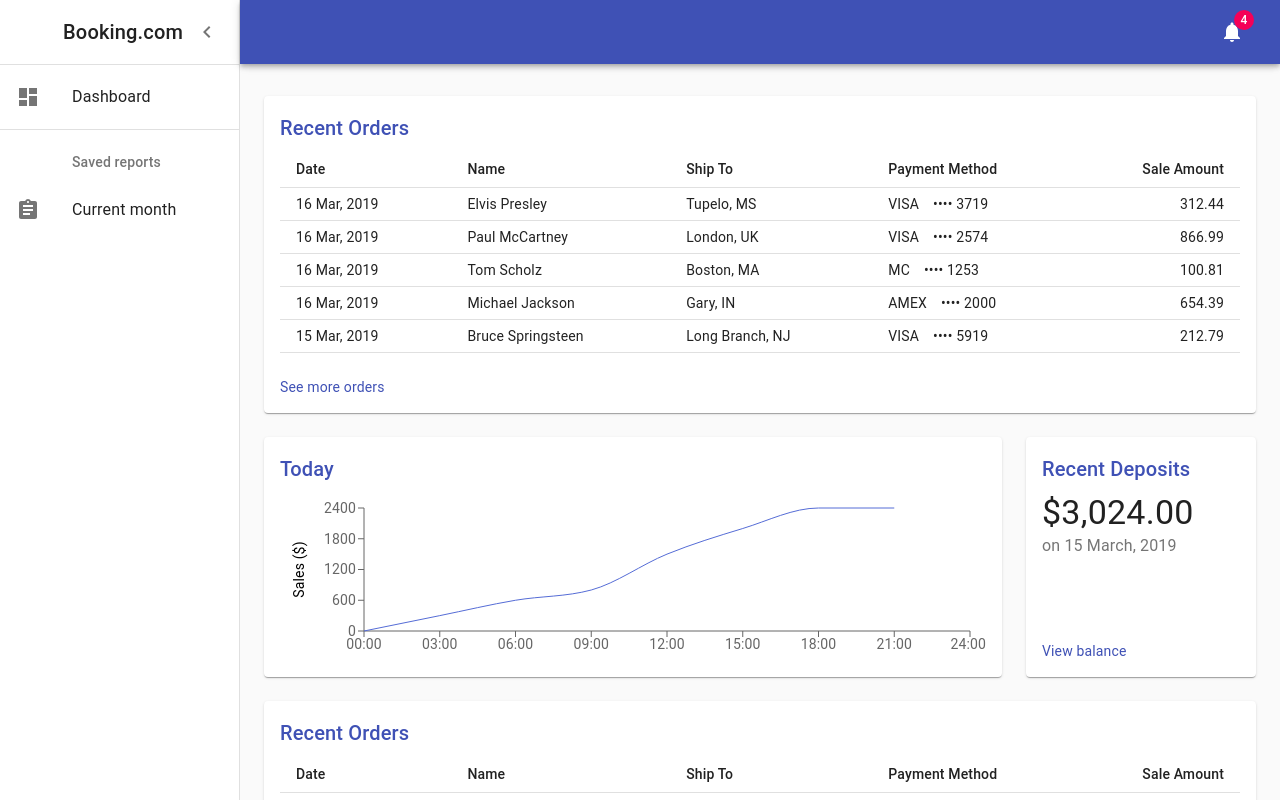
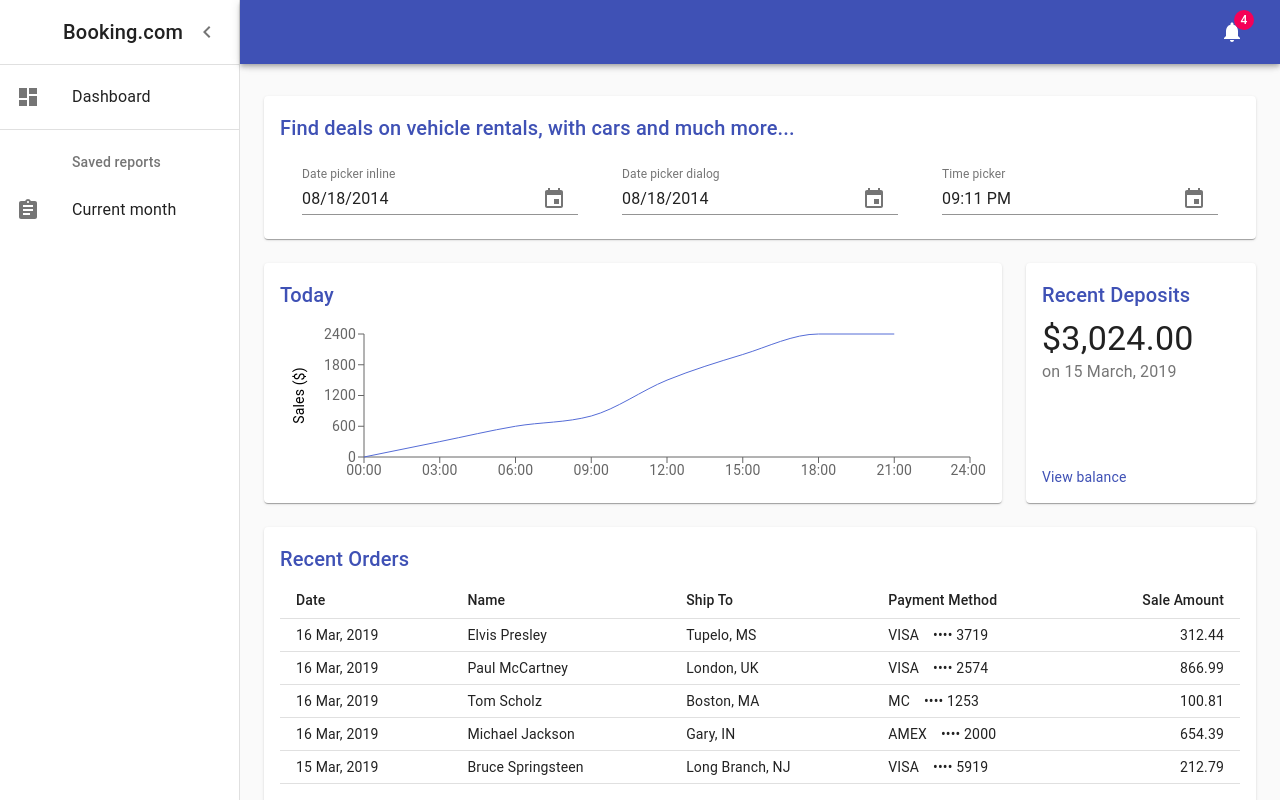
Before and after one commit to mfmsajidh/IIT-OOP-CW1-Frontend, a React (Create React App) app: page / in a window 1280 px wide. Built offline with nearby package versions, Linux system fonts and the light colour scheme.

Commit message:
I know what I did !!!!

```diff
--- a/src/component/Dashboard.js
+++ b/src/component/Dashboard.js
@@ -1,6 +1,5 @@
 import React, {useEffect, useState} from 'react';
 import clsx from 'clsx';
-import { makeStyles } from '@material-ui/core/styles';
 import CssBaseline from '@material-ui/core/CssBaseline';
 import Drawer from '@material-ui/core/Drawer';
 import Box from '@material-ui/core/Box';
@@ -24,6 +23,7 @@ import Orders from './Orders';
 import Copyright from "./Copyright";
 import {ListItemText} from "@material-ui/core";
 import {useStyles} from "../style/DashboardStyle";
+import Searchbar from "./Schedule";
 
 export const Dashboard = () => {
     const classes = useStyles();
@@ -104,7 +104,7 @@ export const Dashboard = () => {
 
                         <Grid item xs={12}>
                             <Paper className={classes.paper}>
-                                <Orders />
+                                <Searchbar />
                             </Paper>
                         </Grid>
 
--- a/src/component/Orders.js
+++ b/src/component/Orders.js
@@ -7,7 +7,7 @@ import TableBody from '@material-ui/core/TableBody';
 import TableCell from '@material-ui/core/TableCell';
 import TableHead from '@material-ui/core/TableHead';
 import TableRow from '@material-ui/core/TableRow';
-import OldTitle from './Title';
+import Title from './Title';
 
 // Generate Order Data
 function createData(id, date, name, shipTo, paymentMethod, amount) {
@@ -32,7 +32,7 @@ export default function Orders() {
     const classes = useStyles();
     return (
         <React.Fragment>
-            <OldTitle>Recent Orders</OldTitle>
+            <Title>Recent Orders</Title>
             <Table size="small">
                 <TableHead>
                     <TableRow>
--- /dev/null
+++ b/src/component/Schedule.js
@@ -0,0 +1,62 @@
+import React, {useState} from "react";
+import Title from "./Title";
+import Grid from '@material-ui/core/Grid';
+import DateFnsUtils from '@date-io/date-fns';
+import {
+    MuiPickersUtilsProvider,
+    KeyboardTimePicker,
+    KeyboardDatePicker,
+} from '@material-ui/pickers';
+
+export default function Schedule() {
+    // The first commit of Material-UI
+    const [selectedDate, setSelectedDate] = useState(new Date('2014-08-18T21:11:54'));
+
+    const handleDateChange = date => {
+        setSelectedDate(date);
+    };
+
+    return (
+        <>
+            <Title>Find deals on vehicle rentals, with cars and much more...</Title>
+            <MuiPickersUtilsProvider utils={DateFnsUtils}>
+                <Grid container justify="space-around">
+                    <KeyboardDatePicker
+                        disableToolbar
+                        variant="inline"
+                        format="MM/dd/yyyy"
+                        margin="normal"
+                        id="date-picker-inline"
+                        label="Date picker inline"
+                        value={selectedDate}
+                        onChange={handleDateChange}
+                        KeyboardButtonProps={{
+                            'aria-label': 'change date',
+                        }}
+                    />
+                    <KeyboardDatePicker
+                        margin="normal"
+                        id="date-picker-dialog"
+                        label="Date picker dialog"
+                        format="MM/dd/yyyy"
+                        value={selectedDate}
+                        onChange={handleDateChange}
+                        KeyboardButtonProps={{
+                            'aria-label': 'change date',
+                        }}
+                    />
+                    <KeyboardTimePicker
+                        margin="normal"
+                        id="time-picker"
+                        label="Time picker"
+                        value={selectedDate}
+                        onChange={handleDateChange}
+                        KeyboardButtonProps={{
+                            'aria-label': 'change time',
+                        }}
+                    />
+                </Grid>
+            </MuiPickersUtilsProvider>
+        </>
+    )
+}
```
Also changed, not shown: package.json (+6 -2 lines), src/component/Searchbar.js (deleted), 1 other file (tests, documents, lock files or other folders).
